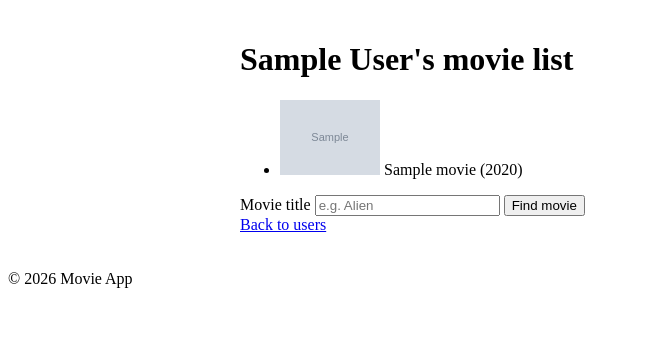
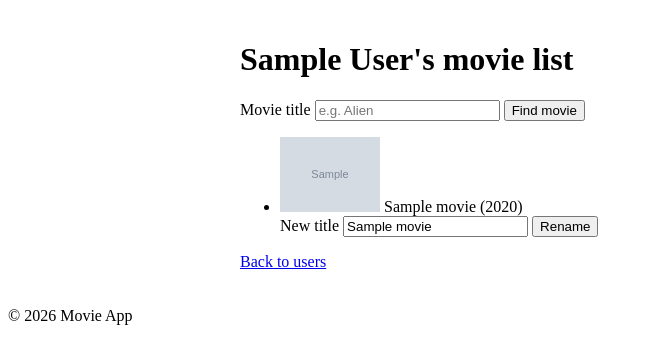
Before and after one commit to thatAxelGuy/MovieWebApp, a Flask app: template templates/movies.html in a window 1280 px wide. Shown: the part 98-462 px from the top of the page, without its empty margins (0-653 px from the left). Run offline with Flask 3, Linux system fonts and the light colour scheme; tables that the repository leaves empty hold one stand-in row (values such as "Sample post"); the template is opened without the code that fills it: values that come from a table or form of the project are taken from there, most other values are stand-ins (such as "Sample title", 1, 10 or a date in 2020); grey boxes marked "Sample" are stand-in pictures.

Commit message:
Add movie update

```diff
--- a/app.py
+++ b/app.py
@@ -10,6 +10,7 @@ from flask import Flask, flash, redirect, render_template, request, url_for
 from data_manager import DataManager
 from models import Movie, db
 from omdb import OMDbAPIError, fetch_movie_details
+from validation import is_valid_text, normalize_text
 
 app = Flask(__name__)
 
@@ -62,11 +63,13 @@ def add_movie(user_id: int):
     if not user:
         flash("User not found.", "error")
         return redirect(url_for("index"))
-    query = request.form.get("title", "")
-    query = " ".join(query.split())  # Collapse to single space
-    if not any(char.isalnum() for char in query):
+
+    query = normalize_text(request.form.get("title", ""))
+
+    if not is_valid_text(query):
         flash("Title must contain at least one letter or number.", "error")
         return redirect(url_for("get_movies", user_id=user_id))
+
     try:
         movie_details = fetch_movie_details(query)
     except OMDbAPIError:
@@ -82,12 +85,40 @@ def add_movie(user_id: int):
     return redirect(url_for("get_movies", user_id=user_id))
 
 
+@app.route(
+    "/users/<int:user_id>/movies/<int:movie_id>/update", methods=["POST"]
+)
+def update_movie(user_id: int, movie_id: int):
+    """Rename one of the user's movies with the title from the form."""
+    title = normalize_text(request.form.get("title", ""))
+
+    if not is_valid_text(title):
+        flash("Title must contain at least one letter or number.", "error")
+        return redirect(url_for("get_movies", user_id=user_id))
+
+    user = data_manager.get_user(user_id)
+    if not user:
+        flash(f"User with id: {user_id} not found!", "error")
+        return redirect(url_for("get_movies", user_id=user_id))
+
+    movie = data_manager.get_movie(user.id, movie_id)
+    if not movie:
+        flash(f"Movie with id: {movie_id} not found!", "error")
+        return redirect(url_for("get_movies", user_id=user_id))
+    old_title = movie.title
+
+    data_manager.update_movie(movie.id, new_title=title)
+    flash(f"{old_title} successfully updated to {movie.title}", "success")
+
+    return redirect(url_for("get_movies", user_id=user_id))
+
+
 @app.route("/users", methods=["POST"])
 def create_user():
     """Create a new user."""
-    name = request.form.get("name", "")
-    name = " ".join(name.split())  # Collapse to single space
-    if not any(char.isalnum() for char in name):
+    name = normalize_text(request.form.get("name", ""))
+
+    if not is_valid_text(name):
         flash("User name must contain at least one letter or number.", "error")
         return redirect(url_for("index"))
     data_manager.create_user(name)
--- a/templates/movies.html
+++ b/templates/movies.html
@@ -4,6 +4,12 @@
 
 {% block content %}
     <h1>{{ user.name }}'s movie list</h1>
+    <form action="{{ url_for('add_movie', user_id=user.id) }}" method="post" class="add-movie-form">
+        <label for="movie-title">Movie title</label>
+        <input type="text" id="movie-title" name="title" placeholder="e.g. Alien"
+               maxlength="255" required>
+        <button type="submit">Find movie</button>
+    </form>
     <ul>
         {% for movie in movies %}
             <li class="movie-item">
@@ -12,16 +18,17 @@
                          alt="Poster for {{ movie.title }}" width="100" loading="lazy">
                 {% endif %}
                 {{ movie.title }} {% if movie.year %}({{ movie.year }}){% endif %}
+                <form action="{{ url_for('update_movie', user_id=user.id, movie_id=movie.id) }}"
+                      method="post" class="update-movie-form">
+                    <label for="update-title-{{ movie.id }}">New title</label>
+                    <input type="text" id="update-title-{{ movie.id }}" name="title"
+                           value="{{ movie.title }}" maxlength="255" required>
+                    <button type="submit">Rename</button>
+                </form>
             </li>
         {% else %}
             <li>{{ user.name }} has no movies yet.</li>
         {% endfor %}
     </ul>
-    <form action="{{ url_for('add_movie', user_id=user.id) }}" method="post" class="add-movie-form">
-        <label for="movie-title">Movie title</label>
-        <input type="text" id="movie-title" name="title" placeholder="e.g. Alien"
-               maxlength="255" required>
-        <button type="submit">Find movie</button>
-    </form>
     <a class="back-to-users" href="{{ url_for('index') }}">Back to users</a>
 {% endblock %}
```
Also changed, not shown: data_manager.py (+7 -0 lines), validation.py (added, +11 -0 lines).
